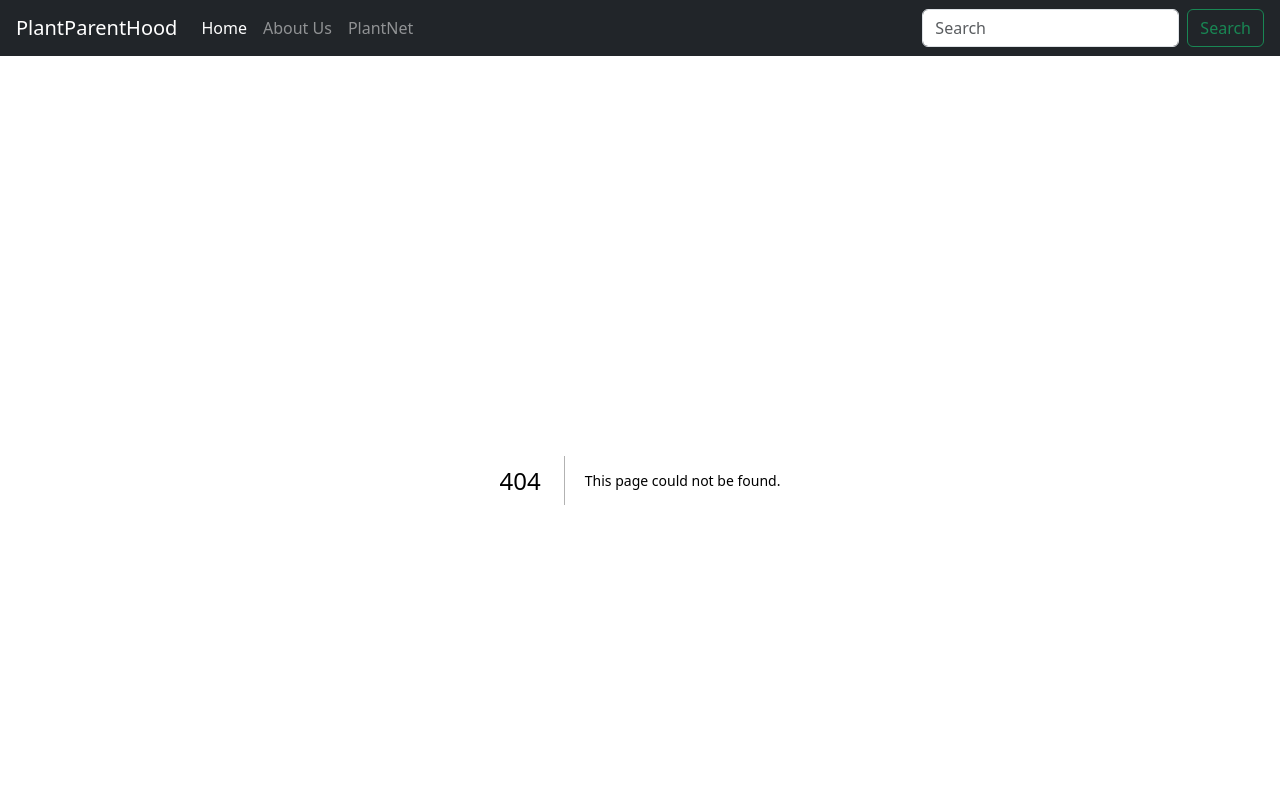
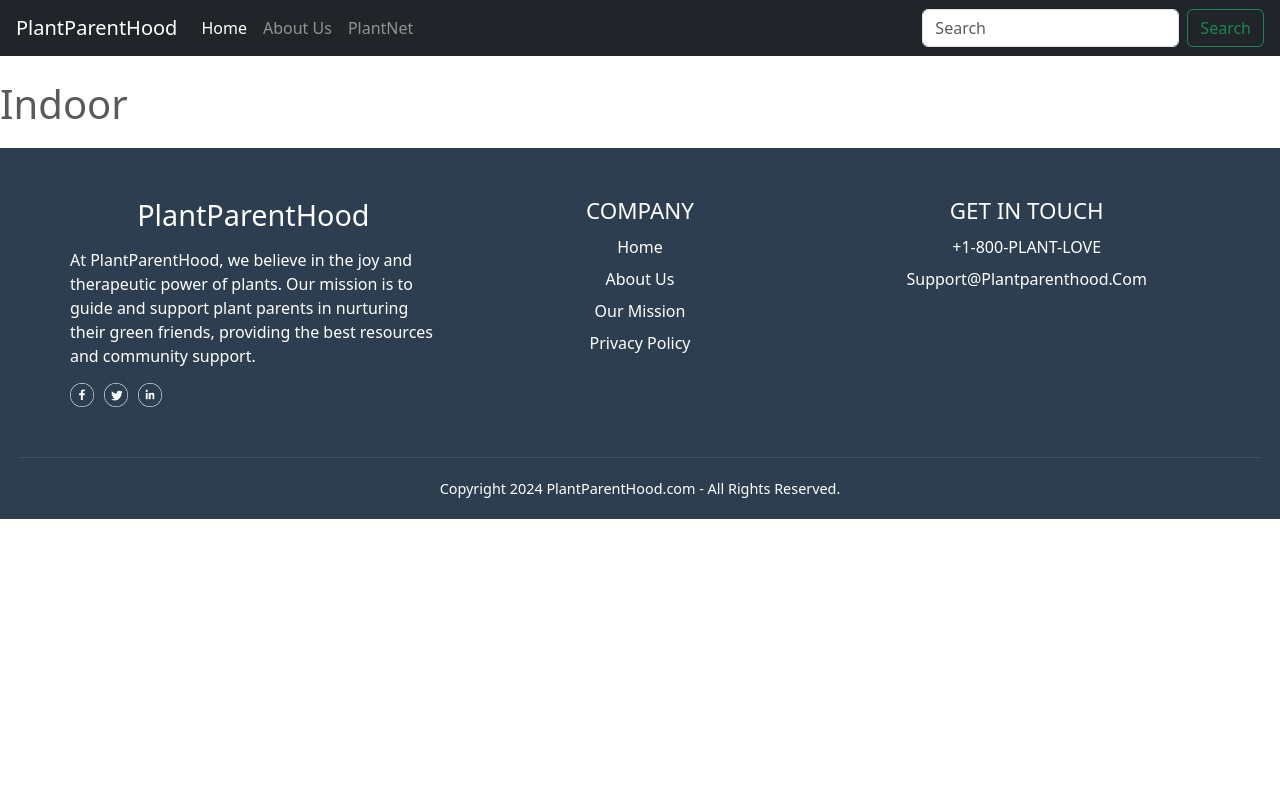
Before and after one commit to karapk/PlantParenthood, a Next.js app in the folder starter-template/: page /Indoor in a window 1280 px wide. Before the commit this address had no page. Shown: the top 800 px of the page. Built offline with nearby package versions, Linux system fonts and the light colour scheme.

Commit message:
Create index.js
Created indoor folder w/index.js

```diff
--- /dev/null
+++ b/starter-template/src/pages/Indoor/index.js
@@ -0,0 +1,7 @@
+export default function Indoor() {
+  return (
+    <div>
+      <h1>Indoor</h1>
+    </div>
+  );
+}
```
